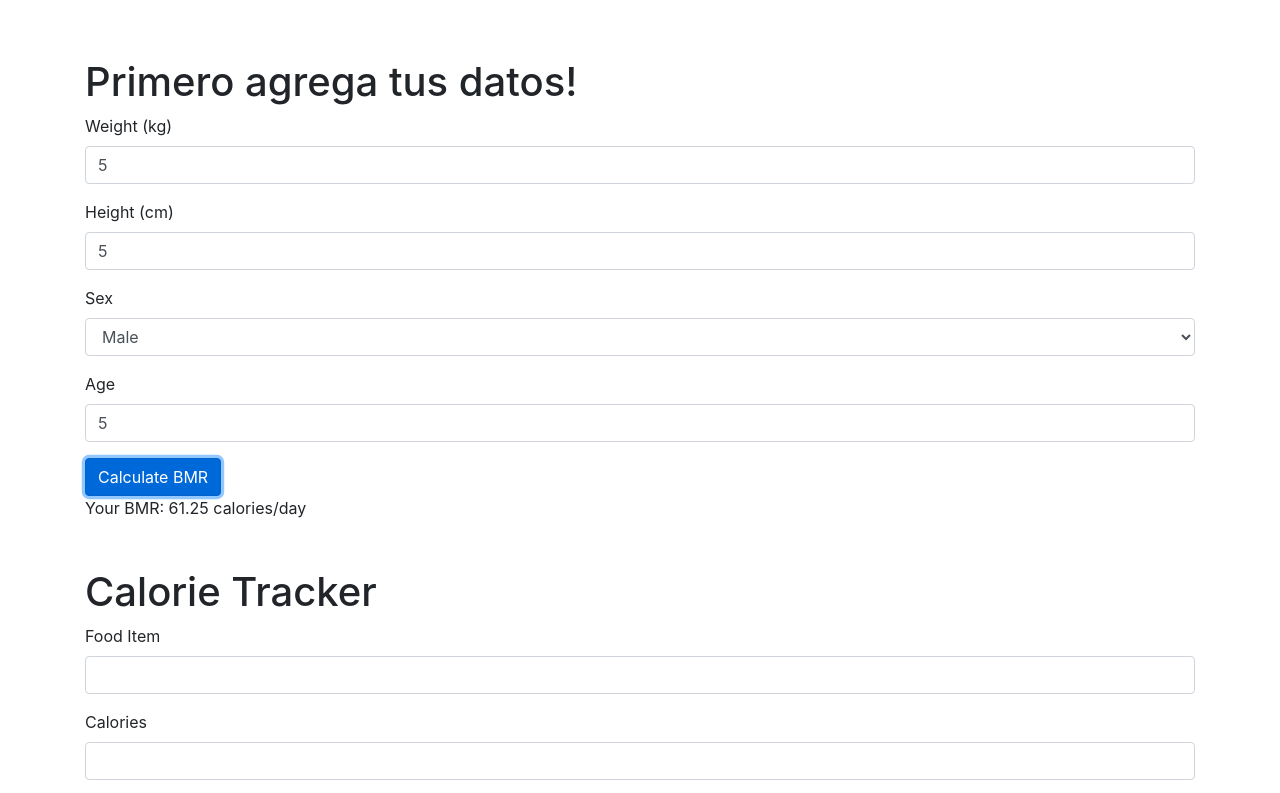
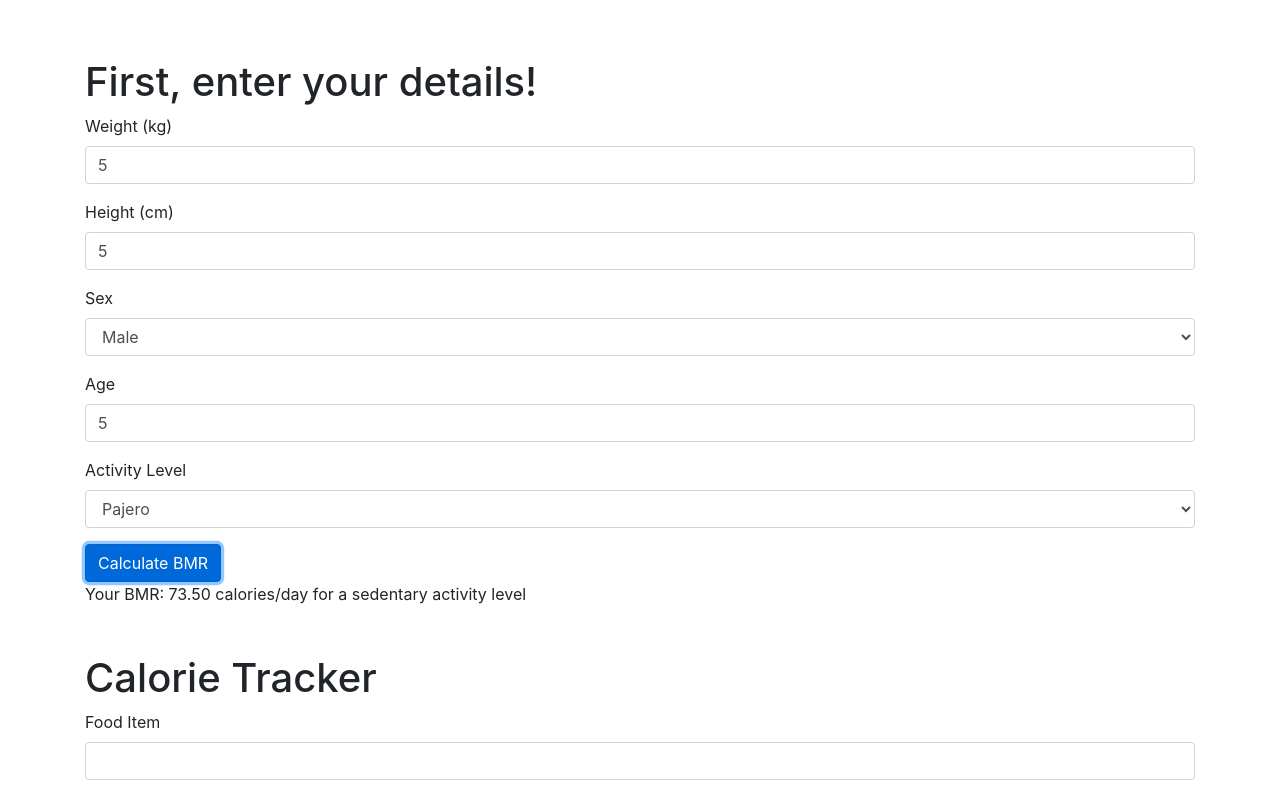
Before and after one commit to pablocubo/Calories-track-app, a plain HTML site: page index.html in a window 1280 px wide. Both pictures are taken after typing "5", "5", "5" into the empty fields and a click on the button "Calculate BMR". Shown: the top 793 px of the page. Drawn offline with nearby package versions, Linux system fonts and the light colour scheme.

Commit message:
added activity level

```diff
--- a/app.js
+++ b/app.js
@@ -1,11 +1,21 @@
 // Function to calculate BMR
-function calculateBMR(weight, height, sex, age) {
+function calculateBMR(weight, height, sex, age, activityLevel) {
     let bmr = 0;
     if (sex === "male") {
         bmr = 10 * weight + 6.25 * height - 5 * age + 5;
     } else if (sex === "female") {
         bmr = 10 * weight + 6.25 * height - 5 * age - 161;
     }
+
+    // Adjust BMR based on activity level
+    if (activityLevel === "sedentary") {
+        bmr *= 1.2;
+    } else if (activityLevel === "moderate") {
+        bmr *= 1.55;
+    } else if (activityLevel === "active") {
+        bmr *= 1.725;
+    }
+
     return bmr;
 }
 
@@ -45,13 +55,15 @@ document.getElementById("calculateBMR").addEventListener("click", function () {
     const height = parseFloat(document.getElementById("height").value);
     const sex = document.getElementById("sex").value;
     const age = parseFloat(document.getElementById("age").value);
+    const activityLevel = document.getElementById("activityLevel").value;
 
     if (!isNaN(weight) && !isNaN(height) && !isNaN(age)) {
-        const bmr = calculateBMR(weight, height, sex, age);
-        document.getElementById("bmrResult").textContent = `Your BMR: ${bmr.toFixed(2)} calories/day`;
+        const bmr = calculateBMR(weight, height, sex, age, activityLevel);
+        document.getElementById("bmrResult").textContent = `Your BMR: ${bmr.toFixed(2)} calories/day for a ${activityLevel} activity level`;
 
-        // Save BMR to local storage
+        // Save BMR and activity level to local storage
         saveDataToLocalStorage("bmr", bmr);
+        saveDataToLocalStorage("activityLevel", activityLevel);
     }
 });
 
@@ -113,8 +125,9 @@ document.getElementById("calculateExercise").addEventListener("click", function
 window.addEventListener("load", function () {
     // Retrieve and display BMR
     const savedBMR = retrieveDataFromLocalStorage("bmr");
+    const activityLevel = retrieveDataFromLocalStorage("activityLevel");
     if (savedBMR) {
-        document.getElementById("bmrResult").textContent = `Your BMR: ${savedBMR.toFixed(2)} calories/day`;
+        document.getElementById("bmrResult").textContent = `Your BMR: ${savedBMR.toFixed(2)} calories/day for a ${activityLevel} activity level`;
     }
 
     // Retrieve and display total calories consumed
@@ -125,8 +138,9 @@ window.addEventListener("load", function () {
 
 // Function to reset all stored data
 function resetAllData() {
-    // Clear BMR
+    // Clear BMR and activity level
     saveDataToLocalStorage("bmr", 0);
+    saveDataToLocalStorage("activityLevel", "");
     document.getElementById("bmrResult").textContent = "";
 
     // Clear food list and total calories consumed
--- a/index.html
+++ b/index.html
@@ -5,15 +5,12 @@
     <meta name="viewport" content="width=device-width, initial-scale=1.0">
     <title>Calorie Tracker</title>
     <script src="https://cdnjs.cloudflare.com/ajax/libs/html2pdf.js/0.9.2/html2pdf.bundle.min.js"></script>
-
     <link rel="stylesheet" href="https://stackpath.bootstrapcdn.com/bootstrap/4.5.2/css/bootstrap.min.css">
-
-
     <link rel="stylesheet" href="styles.css">
 </head>
 <body>
     <div class="container mt-5">
-        <h1>Primero agrega tus datos!</h1>
+        <h1>First, enter your details!</h1>
         <!-- BMR Input -->
         <div class="form-group">
             <label for="weight">Weight (kg)</label>
@@ -29,12 +26,20 @@
                 <option value="male">Male</option>
                 <option value="female">Female</option>
                 <option value="male">Kekito</option>
-                <option value="female">Estejuanito</option>
+                <option value="male">Estejuanito</option>
             </select>
         </div>
         <div class="form-group">
             <label for="age">Age</label>
             <input type="number" class="form-control" id="age">
+        </div>
+        <div class="form-group mt-3">
+            <label for="activityLevel">Activity Level</label>
+            <select class="form-control" id="activityLevel">
+                <option value="sedentary">Pajero</option>
+                <option value="moderate">Moderado</option>
+                <option value="active">Speed gonzales</option>
+            </select>
         </div>
         <button class="btn btn-primary" id="calculateBMR">Calculate BMR</button>
         <p id="bmrResult"></p>
@@ -82,8 +87,8 @@
         <div class="mt-3" id="exerciseResult"></div>
     </div>
     <div class="container mt-5">
-    <button class="btn btn-primary" id="downloadPDF">Download PDF</button>
-</div>
+        <button class="btn btn-primary" id="downloadPDF">Download PDF</button>
+    </div>
     <div class="container mt-5">
         <button class="btn btn-danger" id="resetInfo">Reset All Info</button>
     </div>
```
